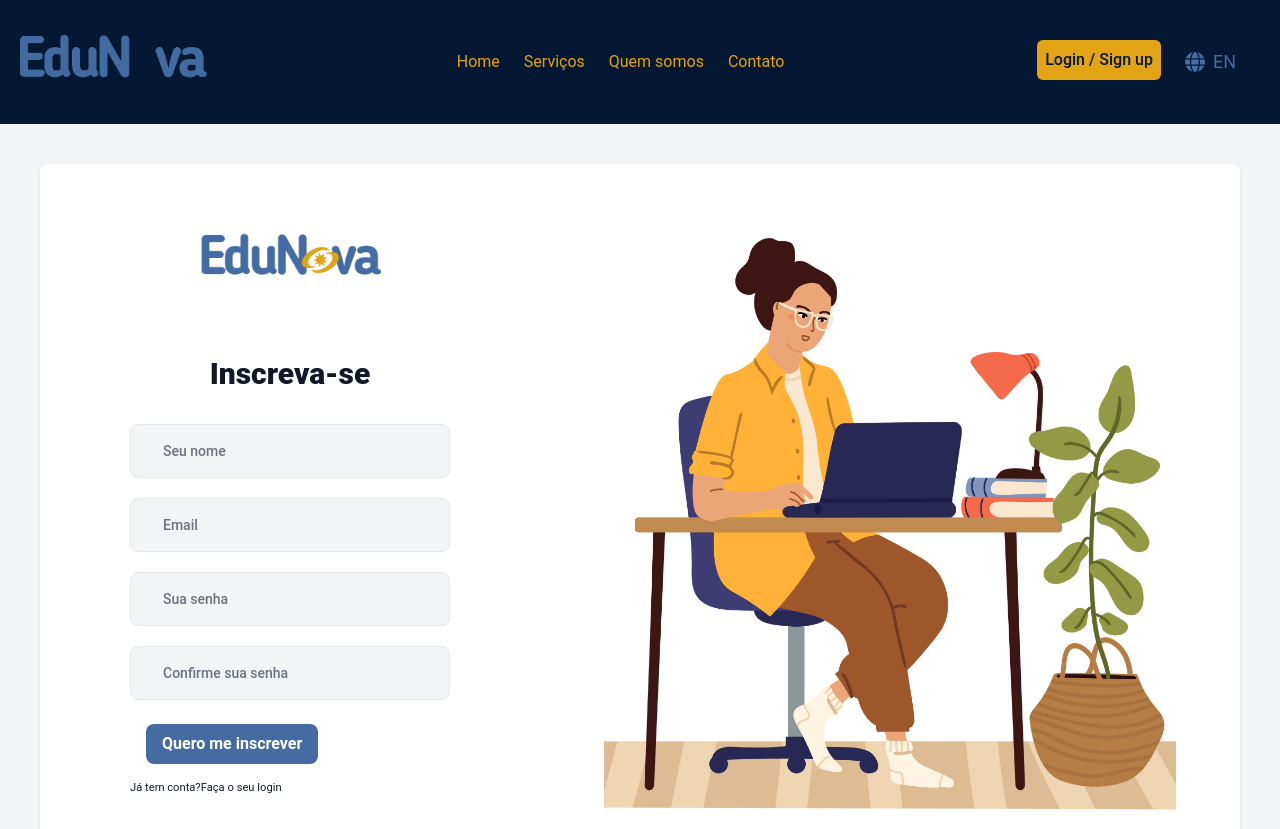
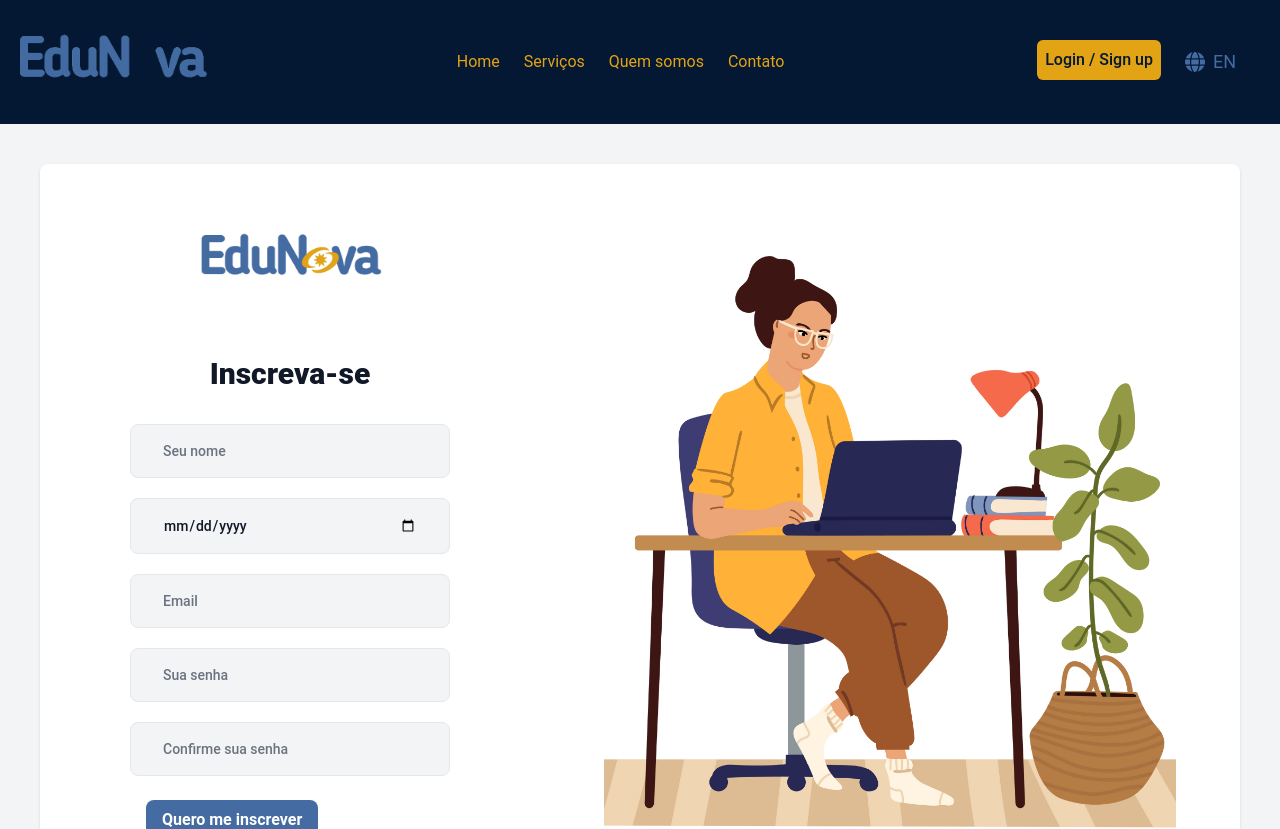
Before and after one commit to tiagolp22/EDUNOVA, a React (Create React App) app in the folder frontend/: page /signup in a window 1280 px wide. Shown: the top 829 px of the page. Built offline with nearby package versions, Linux system fonts and the light colour scheme.

Commit message:
Add input date Birthday on signup page

```diff
--- a/frontend/src/assets/js/translation/languages/en.json
+++ b/frontend/src/assets/js/translation/languages/en.json
@@ -22,6 +22,7 @@
 
         "signup_create" : "Create your account",
         "signup_name": "Your Name",
+        "signup_birthday": "YYYY-MM-DD",
         "signup_password": "Your password",
         "signup_password_confirm": "Confirm your password",
         "signing_up" : "Signing up...",
--- a/frontend/src/assets/js/translation/languages/pt.json
+++ b/frontend/src/assets/js/translation/languages/pt.json
@@ -10,6 +10,9 @@
         "btn_aboutUs": "Sobre nós",
         "btn_info": " + info",
         "btn_back": " Voltar",
+        "btn_edit": "Editar",
+        "btn_update": "Update",
+
 
         "nav_contact" : "Contato",
         "nav_services" : "Serviços",
@@ -21,6 +24,7 @@
 
         "signup_create" : "Inscreva-se",
         "signup_name": "Seu nome",
+        "signup_birthday": "AAAA-MM-DD",
         "signup_password": "Sua senha",
         "signup_password_confirm": "Confirme sua senha",
         "signing_up" : "Criando...",
--- a/frontend/src/index.css
+++ b/frontend/src/index.css
@@ -7,6 +7,7 @@
 @tailwind base;
 @tailwind components;
 @tailwind utilities;
+
 
 :root {
   --azul-escuro: #041833;
--- a/frontend/src/pages/Signup/index.js
+++ b/frontend/src/pages/Signup/index.js
@@ -7,10 +7,11 @@ import Button from "components/Button/Button";
 export default function Signup({ t }) {
   const navigate = useNavigate();
   const [formData, setFormData] = useState({
-    username: "", // Changed from name to username
+    username: "",
     email: "",
     password: "",
     confirmPassword: "",
+    birthday: "",
   });
   const [error, setError] = useState("");
   const [loading, setLoading] = useState(false);
@@ -25,10 +26,11 @@ export default function Signup({ t }) {
 
   const validateForm = () => {
     if (
-      !formData.username || // Changed from name to username
+      !formData.username ||
       !formData.email ||
       !formData.password ||
-      !formData.confirmPassword
+      !formData.confirmPassword ||
+      !formData.birthday // Adicionando validação do birthday
     ) {
       setError(t("please_fill_all_fields"));
       return false;
@@ -40,8 +42,17 @@ export default function Signup({ t }) {
     }
 
     if (formData.password.length < 8) {
-      // Updated to match model validation
       setError(t("password_too_short"));
+      return false;
+    }
+
+    // Opcional: Adicionar validação de idade mínima
+    const birthDate = new Date(formData.birthday);
+    const today = new Date();
+    const age = today.getFullYear() - birthDate.getFullYear();
+    if (age < 13) {
+      // exemplo de idade mínima
+      setError(t("minimum_age_required"));
       return false;
     }
 
@@ -62,9 +73,10 @@ export default function Signup({ t }) {
           "Content-Type": "application/json",
         },
         body: JSON.stringify({
-          username: formData.username, // Changed from name to username
+          username: formData.username,
           email: formData.email,
           password: formData.password,
+          birthday: formData.birthday, // Adicionando birthday
           privilege_id: 3,
         }),
       });
@@ -111,6 +123,16 @@ export default function Signup({ t }) {
                   value={formData.username}
                   onChange={handleChange}
                 />
+
+                <input
+                  className="w-full px-8 py-4 rounded-lg font-medium bg-gray-100 border border-gray-200 placeholder-gray-500 text-sm focus:outline-none focus:border-gray-400 focus:bg-white mt-5"
+                  type="date"
+                  placeholder={t("signup_birthday")}
+                  name="birthday"
+                  value={formData.birthday}
+                  onChange={handleChange}
+                />
+
                 <input
                   className="w-full px-8 py-4 rounded-lg font-medium bg-gray-100 border border-gray-200 placeholder-gray-500 text-sm focus:outline-none focus:border-gray-400 focus:bg-white mt-5"
                   type="email"
@@ -119,6 +141,7 @@ export default function Signup({ t }) {
                   value={formData.email}
                   onChange={handleChange}
                 />
+
                 <input
                   className="w-full px-8 py-4 rounded-lg font-medium bg-gray-100 border border-gray-200 placeholder-gray-500 text-sm focus:outline-none focus:border-gray-400 focus:bg-white mt-5"
                   type="password"
--- a/frontend/src/users/UserIndex.js
+++ b/frontend/src/users/UserIndex.js
@@ -175,7 +175,7 @@ export default function UserIndex({ t }) {
                   </td>
                   <td className="px-4 py-2 whitespace-nowrap">
                     <Link to={`/user/${user.id}`}>
-                      <Button>{t("btnEditer")}</Button>
+                      <Button>{t("btn_edit")}</Button>
                     </Link>
                   </td>
                 </tr>
```
